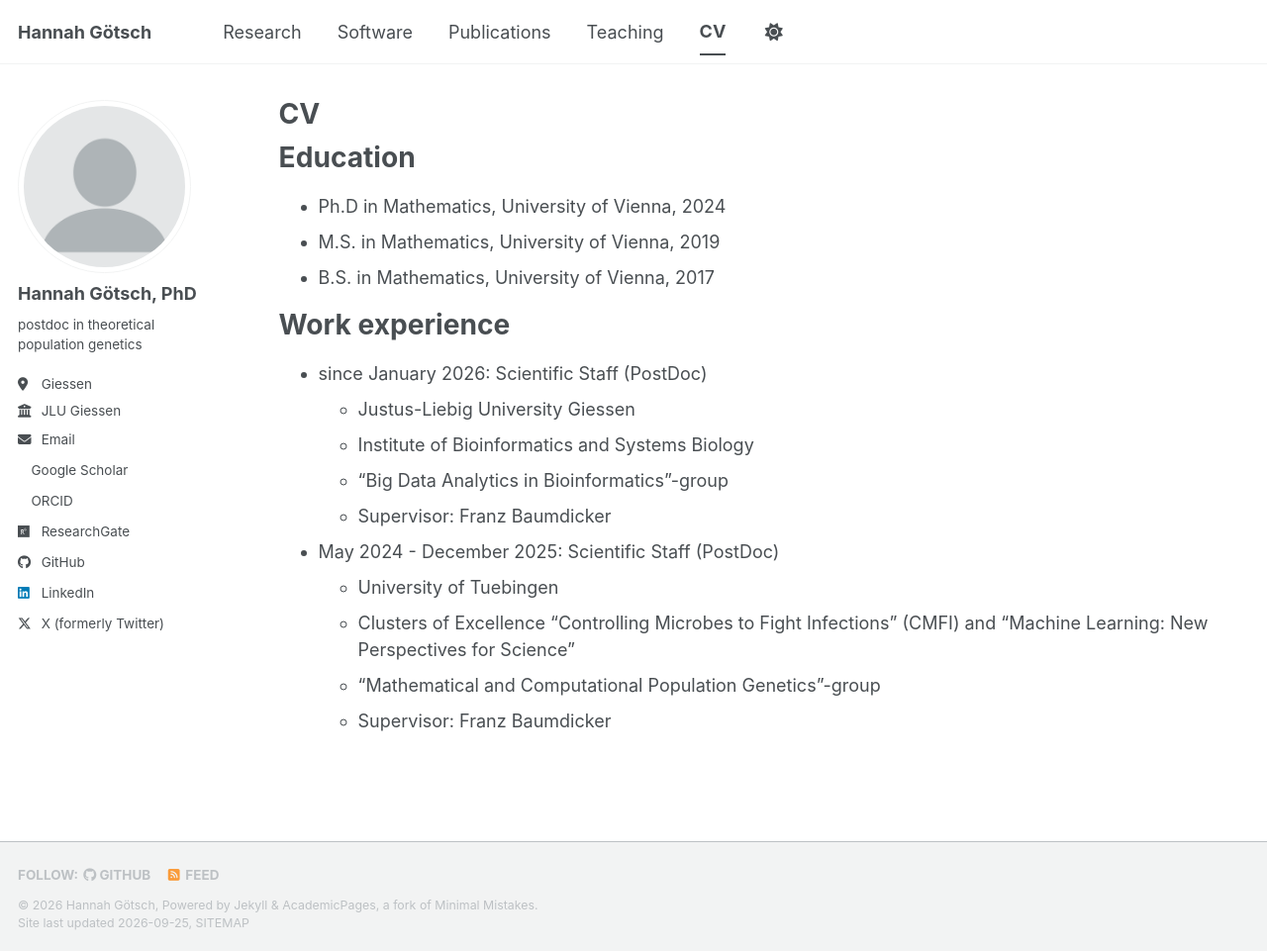
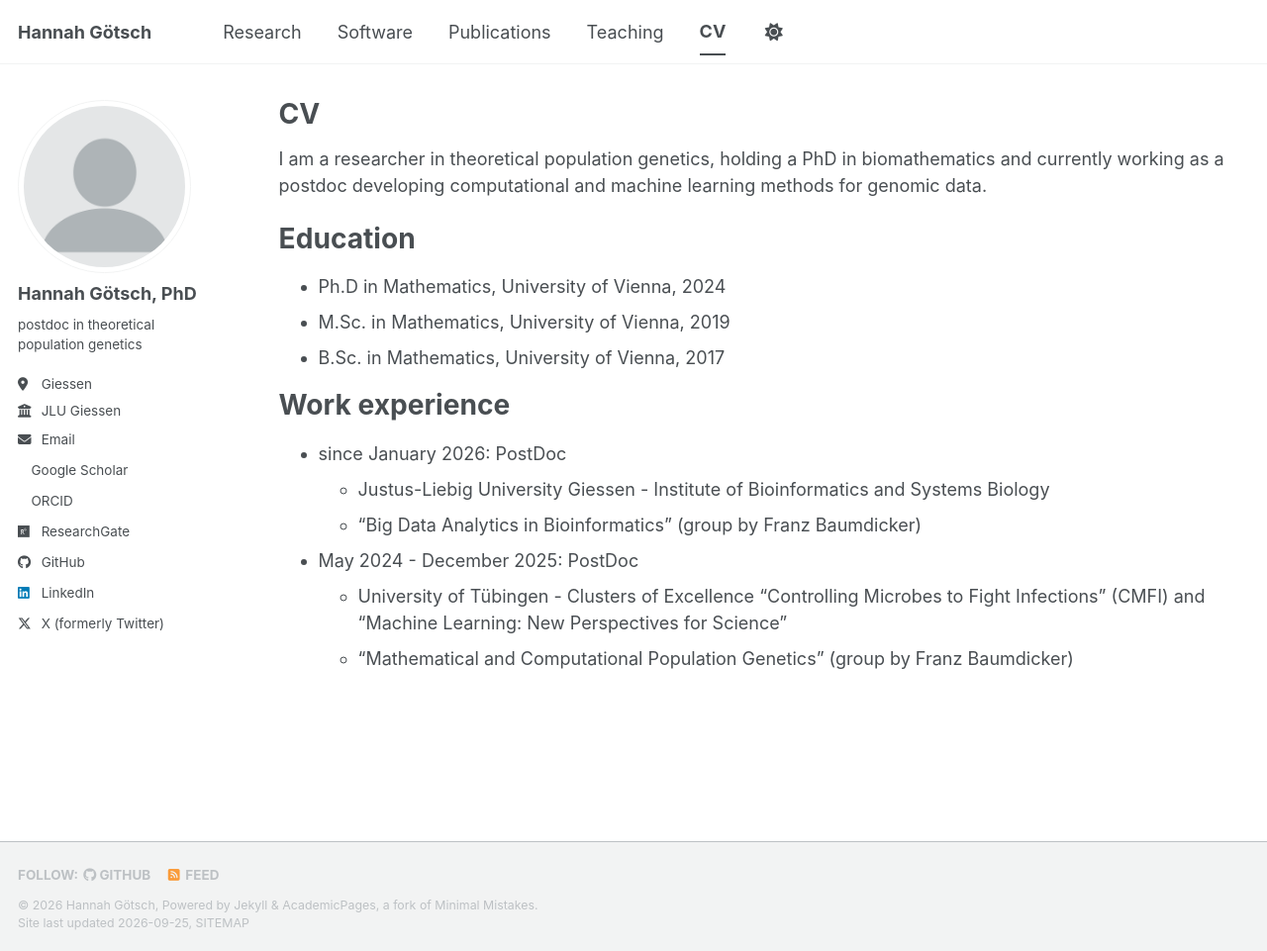
Before and after one commit to hannahgoetsch/hannahgoetsch.github.io, a Jekyll site: the page built from _pages/cv.md, in a window 1280 px wide and 961 px high. Shown: the whole window at 99% size. Built offline with Jekyll 4.4.1, drawn with Linux system fonts in a browser that asks for light colours; a style sheet for code colours, icons or effects is not loaded.

Commit message:
Revise CV with updated education and work experience
Updated CV with new job title and educational details.

```diff
--- a/_pages/cv.md
+++ b/_pages/cv.md
@@ -9,25 +9,23 @@ redirect_from:
 
 {% include base_path %}
 
+I am a researcher in theoretical population genetics, holding a PhD in biomathematics and currently working as a postdoc developing computational and machine learning methods for genomic data.
+
 Education
 ======
 * Ph.D in Mathematics, University of Vienna, 2024
-* M.S. in Mathematics, University of Vienna, 2019
-* B.S. in Mathematics, University of Vienna, 2017
+* M.Sc. in Mathematics, University of Vienna, 2019
+* B.Sc. in Mathematics, University of Vienna, 2017
 
 Work experience
 ======
-* since January 2026: Scientific Staff (PostDoc)
-  * Justus-Liebig University Giessen
-  * Institute of Bioinformatics and Systems Biology
-  * "Big Data Analytics in Bioinformatics"-group
-  * Supervisor: Franz Baumdicker
+* since January 2026: PostDoc
+  * Justus-Liebig University Giessen - Institute of Bioinformatics and Systems Biology
+  * "Big Data Analytics in Bioinformatics" (group by Franz Baumdicker)
 
-* May 2024 - December 2025: Scientific Staff (PostDoc)
-  * University of Tuebingen
-  * Clusters of Excellence "Controlling Microbes to Fight Infections" (CMFI) and "Machine Learning: New Perspectives for Science"
-  * "Mathematical and Computational Population Genetics"-group
-  * Supervisor: Franz Baumdicker
+* May 2024 - December 2025: PostDoc
+  * University of Tübingen - Clusters of Excellence "Controlling Microbes to Fight Infections" (CMFI) and "Machine Learning: New Perspectives for Science"
+  * "Mathematical and Computational Population Genetics" (group by Franz Baumdicker)
 
 <!--
 Skills
```
